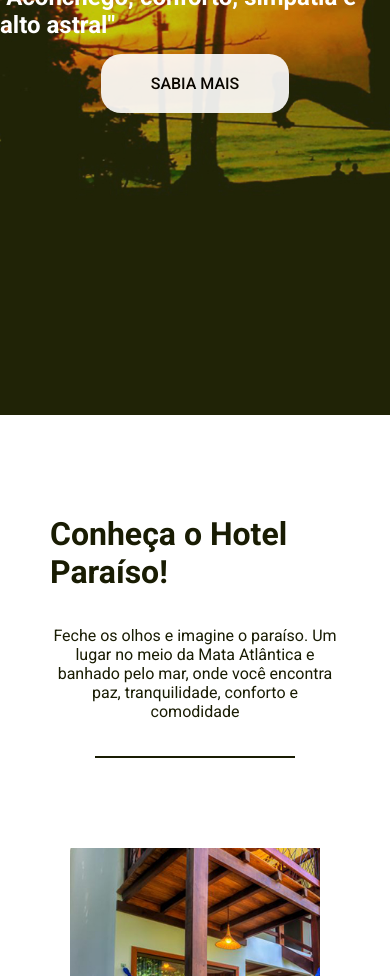
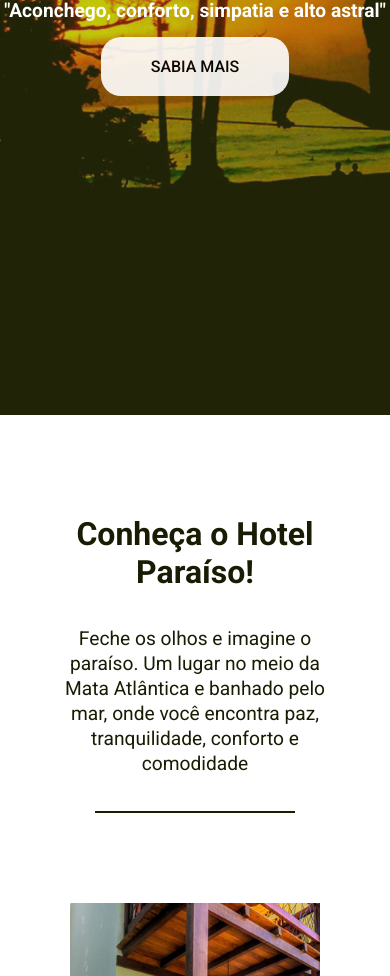
Before and after one commit to devreiis/HotelParaiso, a plain HTML site: page index.html in a window 390 px wide. Shown: the part 429-1405 px from the top of the page. Drawn offline with Linux system fonts and the light colour scheme.

Commit message:
atualizações no responsivo

```diff
--- a/css/style.css
+++ b/css/style.css
@@ -268,11 +268,24 @@ footer p {
         font-size: 2.5rem;
     }
     .hero h3 {
-        font-size: 1.5rem;
+        font-size: 1.2rem;
+        text-align: center;
     }
     .conheca-o-hotel .grid  li.small,
     .conheca-o-hotel .grid  li.large {
         flex-basis: 100%;
+    }
+    .conheca-o-hotel h3 {
+        text-align: center;
+    }
+    .conheca-o-hotel p {
+        font-size: 1.2rem;
+        font-weight: 400;
+        line-height: 25px;
+    }
+    .caracteristicas-o-hotel h3 {
+         font-size: 1rem;
+         text-align: center;
     }
 
     }
```
